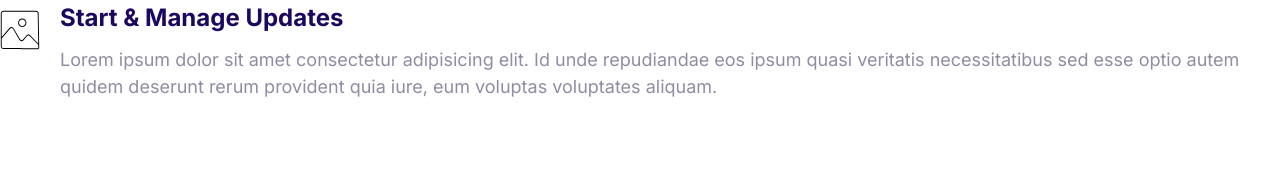
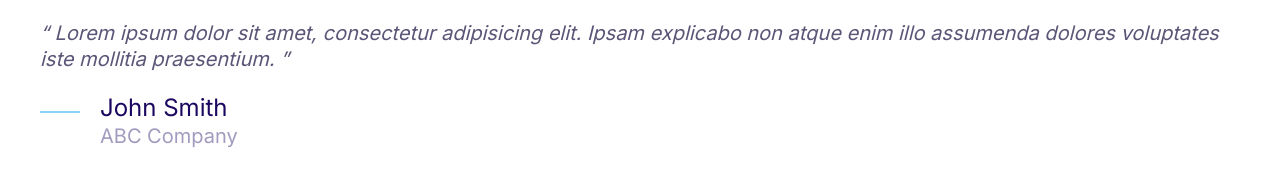
Before and after one commit to Bikramai/Website-, a plain HTML site: page index.html in a window 1280 px wide. Drawn offline with Linux system fonts and the light colour scheme.

Commit message:
Build quotes components

```diff
--- a/css/styles.css
+++ b/css/styles.css
@@ -4,6 +4,7 @@
     --color-accent: #ff3400;
     --color-headings: #1b0760;
     --color-body: #918ca4;
+    --color-body-drker: #5c5577;
     --color-border: #ccc;
     --border-radius: 30px;
 }
@@ -377,3 +378,53 @@ a {
 .media__image {
     margin-top: 1rem;
 }
+
+/* Quotes */
+.quote{
+    font-size: 3rem;
+    font-style: italic;
+    color: var(--color-body-drker);
+    line-height: 1.3;
+}
+
+.quote__text::before {
+    content: open-quote;
+}
+
+.quote__text::after {
+    content: close-quote;
+}
+
+.quote__author {
+    font-size: 3rem;
+    font-weight: 500;
+    font-style: normal;
+    margin-bottom: 0;
+}
+
+.quote_organization {
+    color: var(--color-headings);
+    opacity: 0.4;
+    font-size: 2rem;
+    font-style: normal;
+}
+
+.quote__line {
+    position: relative;
+    bottom: 10px;
+}
+
+@media screen and (min-width: 1024px){
+    .quote{
+        font-size: 2rem;
+    }
+
+}
+
+.quote__author {
+    font-size: 2.4rem;
+}
+
+.quote__organization {
+    font-size: 1.6rem;
+}
--- a/index.html
+++ b/index.html
@@ -14,22 +14,25 @@
     <link rel="stylesheet" href="css/styles.css" />
   </head>
   <body>
+    <blockquote class="quote">
+      <p class="quote__text">
+        Lorem ipsum dolor sit amet, consectetur adipisicing elit. Ipsam
+        explicabo non atque enim illo assumenda dolores voluptates iste mollitia
+        praesentium.
+      </p>
+      <footer>
         <div class="media">
             <div class="media__image">
-        <svg class="icon icon--primary">
-          <use xlink:href="images/sprite.svg#snap"></use>
+              <svg class="icon icon--primary quote__line">
+                <use xlink:href="images/sprite.svg#line"></use>
               </svg>
             </div>
             <div class="media__body">
-        <h3 class="media__title">Start & Manage Updates</h3>
-        <p>
-          Lorem ipsum dolor sit amet consectetur adipisicing elit. Id unde
-          repudiandae eos ipsum quasi veritatis necessitatibus sed esse optio
-          autem quidem deserunt rerum provident quia iure, eum voluptas
-          voluptates aliquam.
-        </p>
-
+              <h3 class="media__title quote__author">John Smith</h3>
+              <p class="quote_organization">ABC Company</p>
             </div>
           </div>
+      </footer>
+    </blockquote>
   </body>
 </html>
```
Also changed, not shown: components/quotes.html (added, +20 -0 lines). Lines whose indentation alone changed are shown as unchanged.
